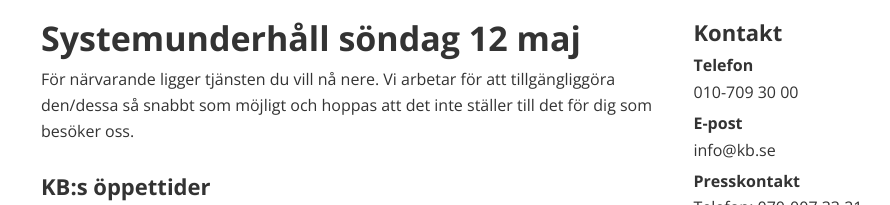
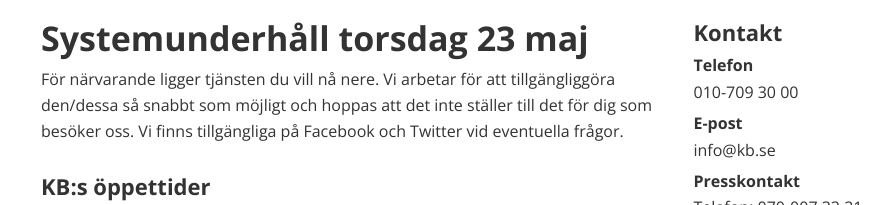
Before and after one commit to Kungbib/kungbib.github.io, a plain HTML site: page index.html in a window 1280 px wide. Shown: the top 205 px of the page, 224-1114 px from the left. Drawn offline with nearby package versions, Linux system fonts and the light colour scheme.

Commit message:
Update information

```diff
--- a/index.html
+++ b/index.html
@@ -27,9 +27,9 @@
           </div>
         <div class="col-md-7 main row">
           <div class="col-md-12">
-            <h1>Systemunderhåll söndag 12 maj</h1>
+            <h1>Systemunderhåll torsdag 23 maj</h1>
             <p>
-              För närvarande ligger tjänsten du vill nå nere. Vi arbetar för att tillgängliggöra den/dessa så snabbt som möjligt och hoppas att det inte ställer till det för dig som besöker oss.
+              För närvarande ligger tjänsten du vill nå nere. Vi arbetar för att tillgängliggöra den/dessa så snabbt som möjligt och hoppas att det inte ställer till det för dig som besöker oss. Vi finns tillgängliga på Facebook och Twitter vid eventuella frågor.
             </p>
           </div>
           <div class="col-md-6 open-times">
```
